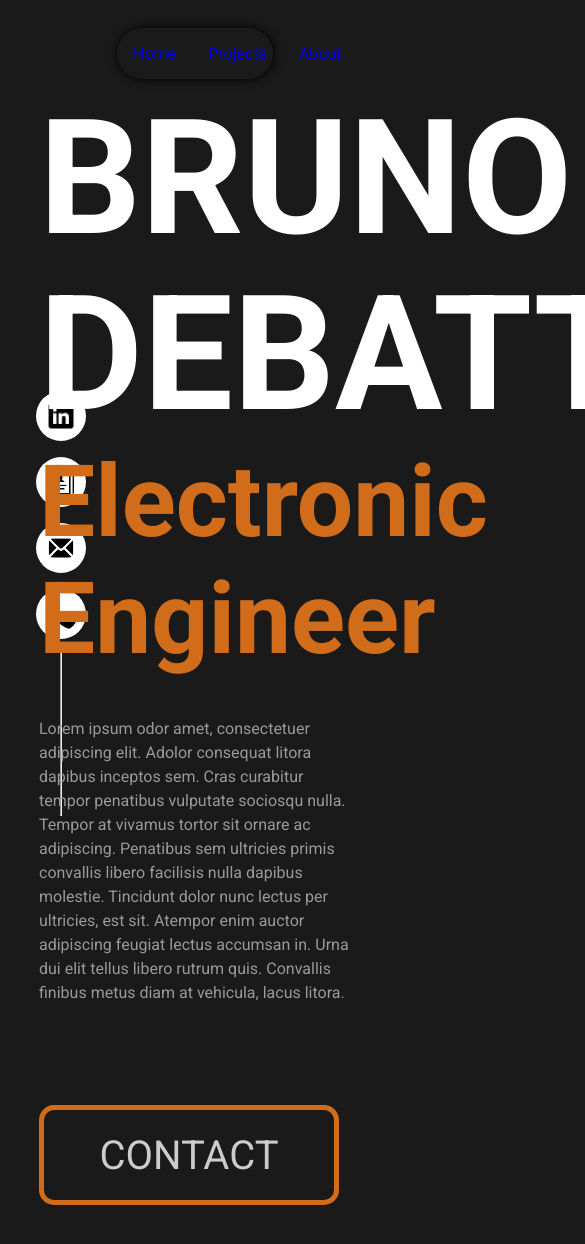
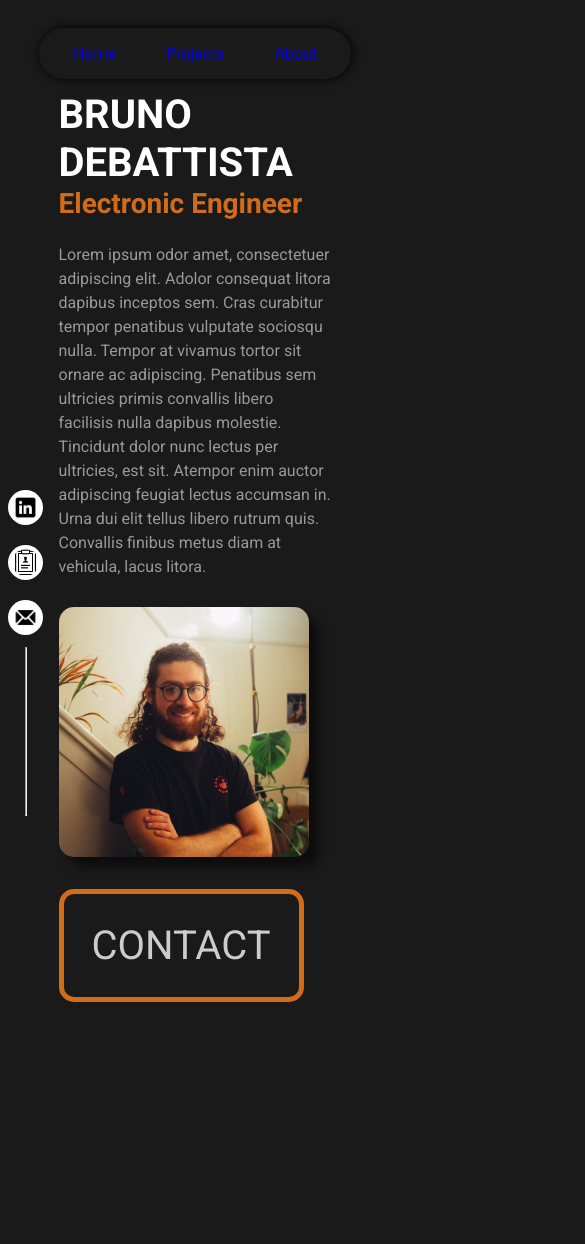
Before and after one commit to XylarCL/BrunosWebsite, a React (Vite) app: page / in a window 390 px wide. Shown: the top 1244 px of the page, 585 px wide, since content can reach past the window. After the commit the page ends 1042 px from the top, so only its background shows below. Built offline with nearby package versions, Linux system fonts and the light colour scheme.

Commit message:
Added responsive design

```diff
--- a/src/components/SideHeader.tsx
+++ b/src/components/SideHeader.tsx
@@ -3,10 +3,15 @@ export default function SideHeader() {
 
     return (
         <div className="sideHeader">
-            <img className="sideHeader-content" src="src\imgs\sideHeaderIcons\linkedIn.png" height="50px" width="50px"/>
-            <img className="sideHeader-content" src="src\imgs\sideHeaderIcons\CV.png" height="50px" width="50px"/>
-            <img className="sideHeader-content" src="src\imgs\sideHeaderIcons\email.png" height="50px" width="50px"/>
-            <img className="sideHeader-content" src="src\imgs\sideHeaderIcons\phone.png" height="50px" width="50px"/>
+            <a href="https://www.linkedin.com/in/bruno-debattista-706bb0318/" target="_blank"><img className="sideHeader-content" src="src\imgs\sideHeaderIcons\linkedIn.png" height="50px" width="50px"/></a>
+            <a href="src\imgs\Bruno_Debattista_CV 2.pdf" target="_blank"><img className="sideHeader-content" src="src\imgs\sideHeaderIcons\CV.png" height="50px" width="50px"/></a>
+            <a className="email" href="mailto:brudebattista@gmail.com" target="_blank" data-title="brudebattista@gmail.com">
+                <img className="sideHeader-content" src="src\imgs\sideHeaderIcons\email.png" height="50px" width="50px"/>
+                {/*
+                <div className="slideRight">
+                    <h3 className="slideRight-text">brudebattista@gmail.com</h3>
+                </div> */}
+            </a>
             <hr className="sideHeader-VR"/>
         </div>
     )
--- a/src/pages/about.tsx
+++ b/src/pages/about.tsx
@@ -1,13 +1,20 @@
 export default function About() {
     return(
         <div className="aboutPage">
-            <h1>ABOUT ME</h1>
 
-            <p className="aboutPage-para">Lorem ipsum odor amet, consectetuer adipiscing elit. Adolor consequat litora dapibus inceptos sem. Cras curabitur tempor penatibus vulputate sociosqu nulla. Tempor at vivamus tortor sit ornare ac adipiscing. Penatibus sem ultricies primis convallis libero facilisis nulla dapibus molestie. Tincidunt dolor nunc lectus per ultricies, est sit. Atempor enim auctor adipiscing feugiat lectus accumsan in. Urna dui elit tellus libero rutrum quis. Convallis finibus metus diam at vehicula, lacus litora.</p>
-            <p className="aboutPage-para">Convallis condimentum leo congue nunc, phasellus at magnis. Facilisi in dignissim ullamcorper urna inceptos bibendum? Dui semper hac quam gravida nisi luctus non. Gravida risus dolor semper euismod consequat pulvinar vivamus dui. Auctor mus proin inceptos; habitasse etiam a. Eu fames conubia sem enim auctor sed etiam! Quisque sagittis purus neque pharetra natoque aenean natoque.</p>
-            <p className="aboutPage-para">Ultrices tempor semper tempor condimentum pulvinar massa a. Sed eu proin euismod rhoncus tortor tempus libero libero. Sem tristique facilisi quisque in porttitor vestibulum. Euismod condimentum interdum suscipit maximus; tincidunt vulputate lobortis. Eu lectus bibendum in varius, velit parturient. Aelementum elit hendrerit mauris class turpis nunc. Sem nostra consequat tincidunt penatibus dapibus tempor dis. Tempor dolor bibendum; himenaeos luctus vivamus pharetra.</p>
+            <img className="aboutPage-img" src="src\imgs\Bruno\Bruno-Portrait_v01_-2.jpg" height="750px" width="375px"/>
 
-            <img src="src\imgs\Bruno\Bruno-Portrait_v01_-2.jpg" height="600px" width="300px"/>
+            <div className="aboutPage-content">
+                <h1 className="aboutPage-title">ABOUT ME</h1>
+
+                <h2 className="aboutPage-subtitle">Para 1</h2>
+                <p className="aboutPage-para">Lorem ipsum odor amet, consectetuer adipiscing elit. Adolor consequat litora dapibus inceptos sem. Cras curabitur tempor penatibus vulputate sociosqu nulla. Tempor at vivamus tortor sit ornare ac adipiscing. Penatibus sem ultricies primis convallis libero facilisis nulla dapibus molestie. Tincidunt dolor nunc lectus per ultricies, est sit. Atempor enim auctor adipiscing feugiat lectus accumsan in. Urna dui elit tellus libero rutrum quis. Convallis finibus metus diam at vehicula, lacus litora.</p>
+                <h2 className="aboutPage-subtitle">Para 2</h2>
+                <p className="aboutPage-para">Convallis condimentum leo congue nunc, phasellus at magnis. Facilisi in dignissim ullamcorper urna inceptos bibendum? Dui semper hac quam gravida nisi luctus non. Gravida risus dolor semper euismod consequat pulvinar vivamus dui. Auctor mus proin inceptos; habitasse etiam a. Eu fames conubia sem enim auctor sed etiam! Quisque sagittis purus neque pharetra natoque aenean natoque.</p>
+                <h2 className="aboutPage-subtitle">Para 3</h2>
+                <p className="aboutPage-para">Ultrices tempor semper tempor condimentum pulvinar massa a. Sed eu proin euismod rhoncus tortor tempus libero libero. Sem tristique facilisi quisque in porttitor vestibulum. Euismod condimentum interdum suscipit maximus; tincidunt vulputate lobortis. Eu lectus bibendum in varius, velit parturient. Aelementum elit hendrerit mauris class turpis nunc. Sem nostra consequat tincidunt penatibus dapibus tempor dis. Tempor dolor bibendum; himenaeos luctus vivamus pharetra.</p>
+            </div>
+
         </div>
     )
 }
--- a/src/pages/home.tsx
+++ b/src/pages/home.tsx
@@ -6,9 +6,11 @@ export default function Home() {
 
             <p className="heroSection-headerPara">Lorem ipsum odor amet, consectetuer adipiscing elit. Adolor consequat litora dapibus inceptos sem. Cras curabitur tempor penatibus vulputate sociosqu nulla. Tempor at vivamus tortor sit ornare ac adipiscing. Penatibus sem ultricies primis convallis libero facilisis nulla dapibus molestie. Tincidunt dolor nunc lectus per ultricies, est sit. Atempor enim auctor adipiscing feugiat lectus accumsan in. Urna dui elit tellus libero rutrum quis. Convallis finibus metus diam at vehicula, lacus litora.</p>
 
-            <button className="heroSection-CTAButton">CONTACT</button>
+            <img className="heroSection-img mobileImg" src="src\imgs\Bruno\Bruno-Portrait_v01_.jpg" height="450px" width="450px"/>
 
-            <img className="heroSection-img" src="src\imgs\Bruno\Bruno-Portrait_v01_.jpg" height="450px" width="450px"/>
+            <a href="mailto:brudebattista@gmail.com" target="_blank" className="heroSection-CTAButton">CONTACT</a>
+
+            <img className="heroSection-img desktopImg" src="src\imgs\Bruno\Bruno-Portrait_v01_.jpg" height="450px" width="450px"/>
         </div>
     )
 }
--- a/src/styles/styles.css
+++ b/src/styles/styles.css
@@ -74,6 +74,7 @@ header {
 /* Side Header component styling */
 /*#region*/
 .sideHeader {
+  z-index: 1;
   display: flex;
   flex-direction: column;
   position: fixed;
@@ -88,6 +89,36 @@ header {
   padding: var(--margin-xs);
   margin: var(--margin-xs);
 }
+
+/*
+.slideRight {
+  width: 10000px;
+  overflow: hidden;
+  margin-left: 70px;
+  max-width: 220px;
+  position: absolute;
+  bottom: 50%;
+}
+
+.slideRight-text {
+  text-decoration: none;
+  color: white;
+  background-color: var(--colour-background);
+}
+
+.slideRight:hover > .slideRight-text {
+  animation: 2s slideIn;
+}
+
+@keyframes slideIn {
+  from {
+    margin-left: -500px;
+  }
+  to {
+    margin-left: 0;
+  }
+}
+*/
 
 .sideHeader-VR {
   height: 20vh;
@@ -105,41 +136,52 @@ header {
 }
 
 .heroSection-title {
-  font-size: var(--margin-xxxxxl);
-  line-height: 1.1;
+  font-size: max(8vw, var(--margin-xxl));
+  line-height: 1.2;
 }
 
 .heroSection-subheading {
-  font-size: 6.25rem;
+  font-size: max(5.5vw,var(--margin-xl));
   color: var(--colour-accent);
 }
 
 .heroSection-headerPara {
-  margin-top: var(--margin-xxl);
+  margin-top: min(6vw, var(--margin-xxl));
   max-width: 70ch;
   color: hsl(0, 0%, 60%);
   line-height: 1.5;
 }
 
 .heroSection-CTAButton {
-  margin-top: var(--margin-xxxxl);
-  width: 300px;
-  height: 100px;
+  text-decoration: none;
+  padding: var(--margin-xl);
   font-family: inherit;
   font-size: var(--margin-xxl);
   color: var(--colour-fontSecondary);
   background-color: var(--colour-background);
   border: 5px solid var(--colour-accent);
   border-radius: 15px;
+  margin-top: min(8vw,var(--margin-xxl));
+  display: inline-block;
+  z-index: -1;
 }
 
 .heroSection-img {
   position: absolute;
-  font-size: var(--margin-xxxxxl);
-  left: calc(15ch - 400px);
+  right: calc(0rem - var(--margin-xxxl));
   bottom: 0;
   border-radius: 15px;
-  box-shadow: 10px 0px 10px hsl(0, 0%, 5%);
+  box-shadow: 10px 10px 10px hsl(0, 0%, 5%);
+  height: 25vw;
+  width: 25vw;
+}
+
+.desktopImg {
+  display: block;
+}
+
+.mobileImg {
+  display: none;
 }
 /*#endregion*/
 
@@ -154,10 +196,10 @@ header {
 
 .projectTile {
   cursor: pointer;
-  margin: var(--margin-m);
+  margin-inline: auto;
+  margin-block: var(--margin-s);
   padding: var(--margin-m);
   width: 300px;
-  height: 250px;
   transition: all 0.25s;
 }
 
@@ -183,3 +225,122 @@ header {
   color: var(--colour-fontTertiary);
 }
 /*#endregion*/
+
+/* About Section styling */
+/*#region*/
+.aboutPage {
+  position: relative;
+  display: flex;
+  margin-block: var(--margin-xxl);
+  align-items: center;
+  justify-content: center;
+  margin-inline: var(--margin-xxxxl);
+}
+
+.aboutPage-title {
+  font-size: var(--margin-xxxxl);
+  margin: var(--margin-xl);
+}
+
+.aboutPage-subtitle {
+  color: var(--colour-accent);
+  margin-inline: var(--margin-xl);
+  margin-bottom: var(--margin-xs);
+}
+
+.aboutPage-para {
+  max-width: 75ch;
+  line-height: 1.5;
+  margin-inline: var(--margin-xl);
+  margin-bottom: var(--margin-xxl);
+  color: var(--colour-fontSecondary);
+}
+
+.aboutPage-img {
+  margin: var(--margin-xl);
+  box-shadow: 5px 0px 10px hsl(0, 0%, 3%);
+  border-radius: 15px;
+  height: 750px;
+  width: 375px;
+}
+/*#endregion*/
+
+@media (max-width: 1200px) {
+  .projectTile-container {
+    margin-inline: var(--margin-xxxxl);
+  }
+
+  .aboutPage {
+    flex-direction: column-reverse;
+  }
+}
+
+@media (max-width: 1024px) {
+  header {
+    width: 60%;
+  }
+
+  .sideHeader {
+    position: fixed;
+    left: 0;
+    bottom: var(--margin-xl);
+    align-items: center;
+  }
+
+  .heroSection {
+    width: 70%;
+  }
+
+  .heroSection-img {
+    position: relative;
+    left: 0;
+    bottom: auto;
+    width: 300px;
+    height: 300px;
+    margin-top: var(--margin-xl);
+  }
+
+  .desktopImg {
+    display: none;
+  }
+
+  .mobileImg {
+    display: block;
+  }
+
+  .projectTile-container {
+    margin-inline: var(--margin-xl);
+  }
+}
+
+@media (max-width: 768px) {
+  header {
+    width: 80%;
+  }
+}
+
+@media (max-width: 480px) {
+  .sideHeader-content {
+    padding: var(--margin-xxs);
+    height: 35px;
+    width: 35px;
+  }
+
+  .heroSection-img {
+    width: 250px;
+    height: 250px;
+  }
+
+  .aboutPage {
+    margin-inline: var(--margin-xxl);
+  }
+
+  .aboutPage-title {
+    font-size: max(8vw, var(--margin-xxxl));
+  }
+
+  .aboutPage-img {
+    height: 500px;
+    width: 250px;
+  }
+}
```
Also changed, not shown: 1 other file (tests, documents, lock files or other folders).
